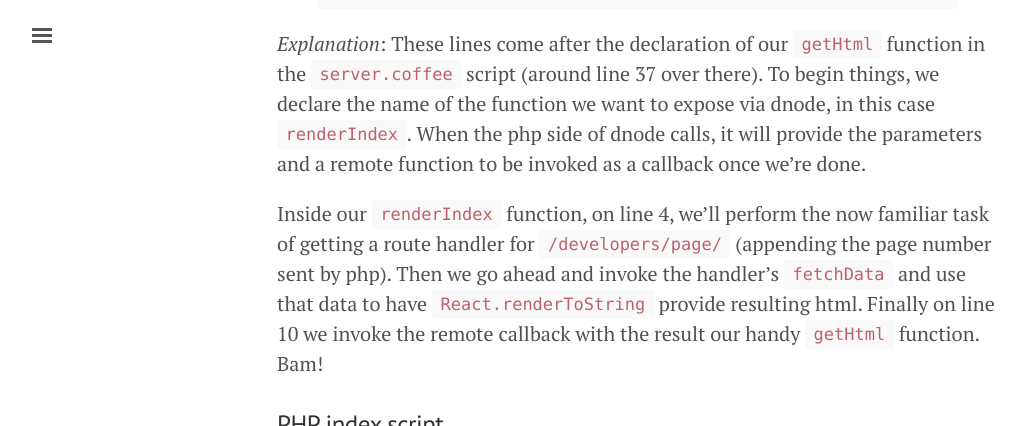
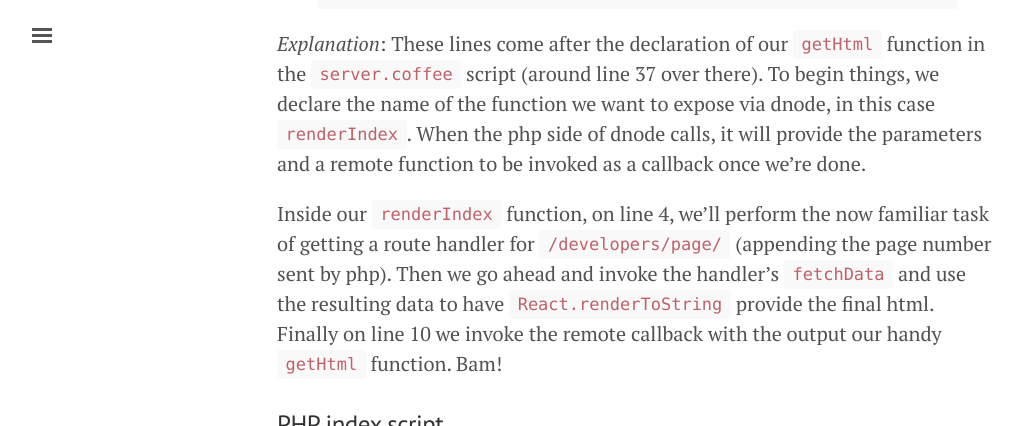
Before and after one commit to ericescalante/ericescalante.github.io, a Jekyll site: the page built from _posts/2015-06-21-isomorphic4.md, in a window 1280 px wide and 900 px high, scrolled down 1030 px, cut to the strip 0-426 px from the top of the window. Shown: the whole strip, without its empty margins (3-1028 px from the left). Built offline with Jekyll 4.4.1, drawn with Linux system fonts in a browser that asks for light colours.

Commit message:
Update 2015-06-21-isomorphic4.md

```diff
--- a/_posts/2015-06-21-isomorphic4.md
+++ b/_posts/2015-06-21-isomorphic4.md
@@ -31,7 +31,7 @@ gutil.log "dnode: Listening on port #{dnodePort}"
 
 *Explanation*: These lines come after the declaration of our `getHtml` function in the `server.coffee` script (around line 37 over there). To begin things, we declare the name of the function we want to expose via dnode, in this case `renderIndex`. When the php side of dnode calls, it will provide the parameters and a remote function to be invoked as a callback once  we're done.
 
-Inside our `renderIndex` function, on line 4, we'll perform the now familiar task of getting a route handler for `/developers/page/` (appending the page number sent by php). Then we go ahead and invoke the handler's `fetchData` and use that data to have `React.renderToString` provide resulting html. Finally on line 10 we invoke the remote callback with the result our handy `getHtml` function. Bam!
+Inside our `renderIndex` function, on line 4, we'll perform the now familiar task of getting a route handler for `/developers/page/` (appending the page number sent by php). Then we go ahead and invoke the handler's `fetchData` and use the resulting data to have `React.renderToString` provide the final html. Finally on line 10 we invoke the remote callback with the output our handy `getHtml` function. Bam!
 
 ### PHP index script.
 
```
